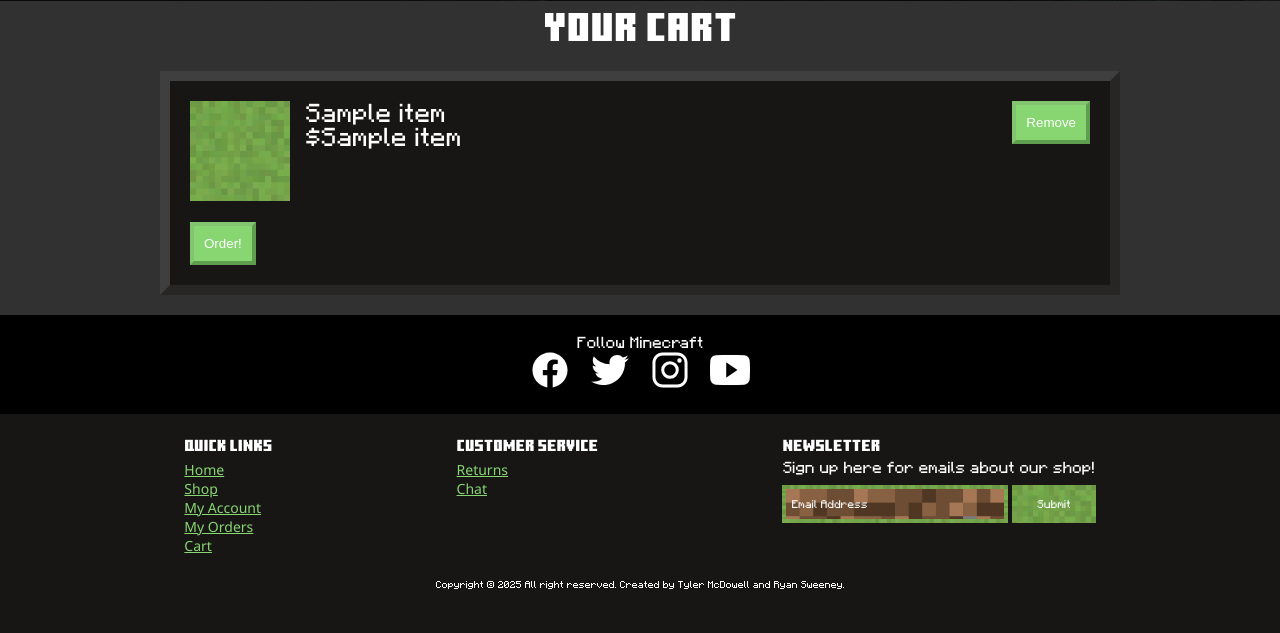
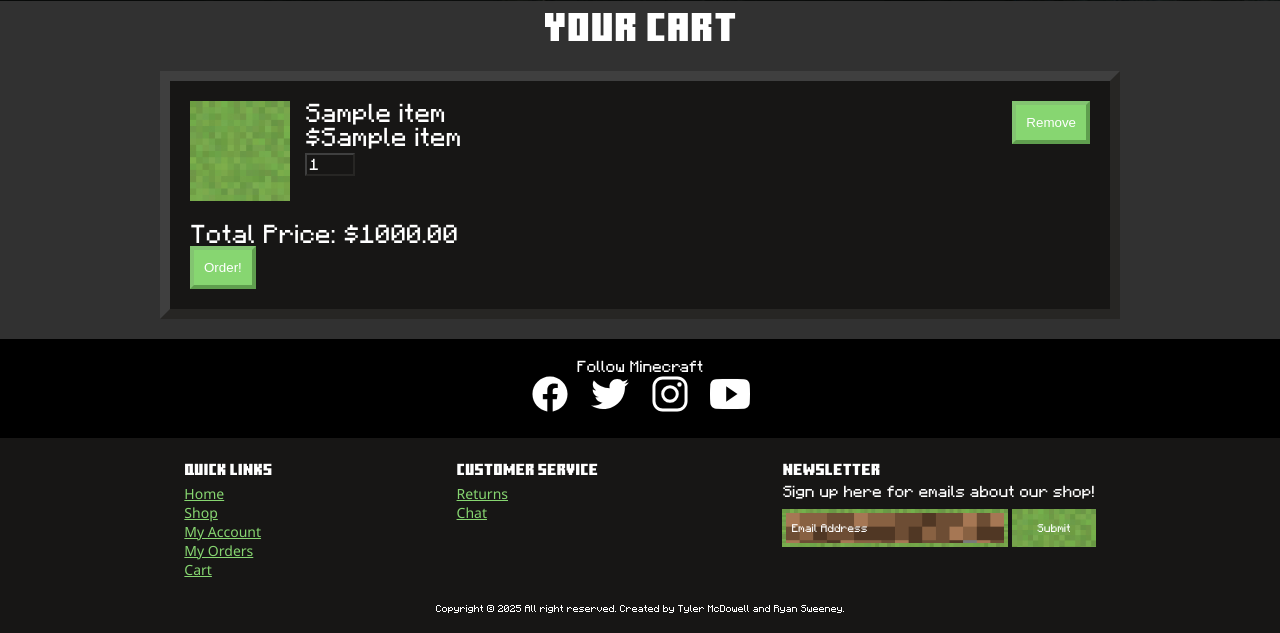
Before and after one commit to Pious726/CSET180Final, a Flask app: template templates/cart.html in a window 1280 px wide. Shown: the part 1042-1675 px from the top of the page. Before the commit the page ends 1631 px from the top, so only its background shows below. Run offline with Flask 3, Linux system fonts and the light colour scheme; the template is opened without the code that fills it: most values are stand-ins (such as "Sample title", 1, 10 or a date in 2020).

Commit message:
items on homepage now work and added html for if there are no items in cart

```diff
--- a/static/styles/styles.css
+++ b/static/styles/styles.css
@@ -389,6 +389,18 @@ section {
 .cart-img {
     width: 100px;
 }
+.quantity{
+    padding: 2px;
+    background-color: var(--secondaryColor);
+    border-top: 2px solid #3f3f3f;
+    border-bottom: 2px solid #272624;
+    border-left: 2px solid #3f3f3f;
+    border-right: 2px solid #272624;
+    color: var(--textColor);
+    font-family: 'MinecraftSeven', sans-serif;
+    font-size: 16px;
+    font-weight: 100;
+}
 
 /* Styles for accounts page */
 .account-info {
--- a/templates/cart.html
+++ b/templates/cart.html
@@ -3,6 +3,7 @@
     <main>
         <h1 class="page-title">Your Cart</h1>
         <div class="cart container">
+            {% if cartItems %}
                 {% for item in cartItems%}
                     <div class="cart-item-card">
                         <div class="cart-item">
@@ -12,10 +13,12 @@
                             <div class="cart-info">
                                 <p>{{item[3]}}</p>
                                 <p>${{item[8]}}</p>
+                                <input type="number" name="quantity" class="quantity" value="1" min="1" max="99">
                             </div>
                         </div>
 
                         <div class="cartitem-form">
+
                             <form>
                                 <button type="button" class="ad-btn">Remove</button>
                             </form>
@@ -24,9 +27,15 @@
                     <hr>
                 {% endfor %}
 
+                <p>Total Price: $1000.00</p>
                 <form method="POST">
                     <button type="button" class="ad-btn">Order!</button>
                 </form>
+            {% endif %}
+            {% if cartItems == None %}
+                <p>You currently have no items in your cart!</p>
+                <a href="shop.html"><button type="button" class="ad-btn">Shop Here!</button></a>
+            {% endif %}
         </div>
     </main>
 {% endblock %}
```
Also changed, not shown: templates/home.html (+18 -4 lines). Lines whose indentation alone changed are shown as unchanged.
